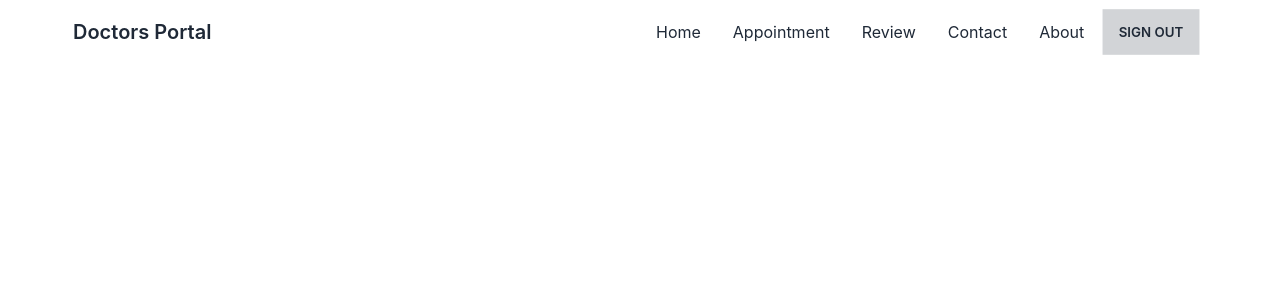
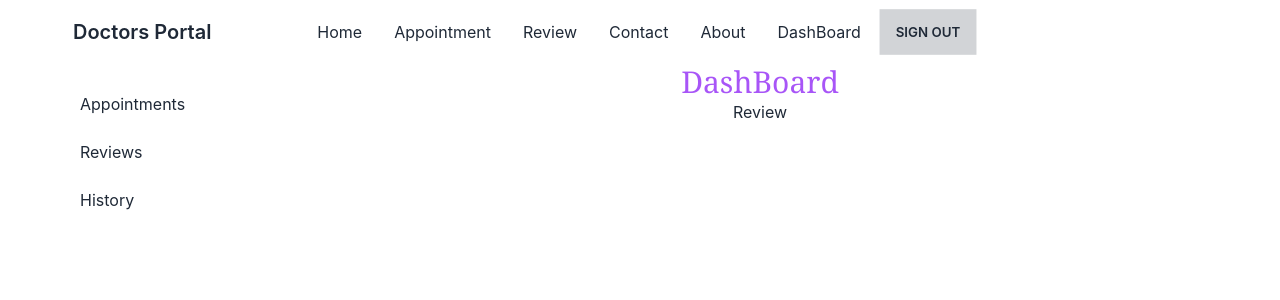
Before and after one commit to ahammedmd852/doctors-portal-client, a React (Create React App) app: page /dashboard/review in a window 1280 px wide. Shown: the top 300 px of the page. Built offline with nearby package versions, Linux system fonts and the light colour scheme; no server answers; sample sign-in values are in the browser's storage.

Commit message:
dashboard added

```diff
--- a/src/App.js
+++ b/src/App.js
@@ -1,6 +1,6 @@
 import './App.css';
 import Navbar from './Pages/Shared/Navbar';
-import { Routes, Route, Link } from "react-router-dom";
+import { Routes, Route} from "react-router-dom";
 import Home from './Pages/Home/Home';
 import About from './Pages/About/About';
 import Login from './Pages/Login/Login';
@@ -9,6 +9,10 @@ import SignUp from './Pages/Login/SignUp';
 import RequireAuth from './Pages/Login/RequireAuth';
 import { ToastContainer} from 'react-toastify';
 import 'react-toastify/dist/ReactToastify.css';
+import DashBoard from './Pages/DashBoard/DashBoard';
+import MyAppointment from './Pages/DashBoard/MyAppointment';
+import MyReview from './Pages/DashBoard/MyReview';
+import MyHistory from './Pages/DashBoard/MyHistory';
 
 function App() {
   return (
@@ -22,6 +26,15 @@ function App() {
             <Appointment />
           </RequireAuth>
         } />
+        <Route path="dashboard" element={
+          <RequireAuth>
+            <DashBoard />
+          </RequireAuth>
+        } >
+          <Route index element={<MyAppointment/>}></Route>
+          <Route path='review' element={<MyReview/>}></Route>
+          <Route path='history' element={<MyHistory/>}></Route>
+        </Route>
         <Route path="login" element={<Login />} />
         <Route path="signup" element={<SignUp />} />
       </Routes>
--- a/src/Pages/Appointment/AvailableAppointments.js
+++ b/src/Pages/Appointment/AvailableAppointments.js
@@ -1,25 +1,27 @@
 import { format } from 'date-fns';
-import React, { useState, useEffect } from 'react';
+import React, { useState} from 'react';
+import { useQuery } from 'react-query';
+import Loading from '../Shared/Loading';
 import BookingModal from './BookingModal';
 import Service from './Service';
 
 const AvailableAppointments = ({ date }) => {
-    const [services, setServices] = useState([]);
     const [treatment, setTreatment] = useState(null);
     const formattedDate = format(date, 'PP');
 
-    useEffect(() => {
-        fetch(`http://localhost:5000/available?date=${formattedDate}`)
-            .then(res => res.json())
-            .then(data => setServices(data));
-    }, [])
+    const {data: services, isLoading, refetch} = useQuery(['available', formattedDate], () => fetch(`http://localhost:5000/available?date=${formattedDate}`)
+            .then(res => res.json()))
+
+            if(isLoading){
+                return <Loading></Loading>
+            }
 
     return (
         <div className='my-10'>
             <h4 className='text-xl text-secondary text-center my-12'>Available Appointments on {format(date, 'PP')}</h4>
             <div className='grid grid-cols-1 md:grid-cols-2 lg:grid-cols-3 gap-5'>
                 {
-                    services.map(service => <Service
+                    services?.map(service => <Service
                         key={service._id}
                         service={service}
                         setTreatment={setTreatment}
@@ -30,6 +32,7 @@ const AvailableAppointments = ({ date }) => {
                 date={date}
                 treatment={treatment}
                 setTreatment={setTreatment}
+                refetch= {refetch}
             ></BookingModal>}
         </div>
     );
--- a/src/Pages/Appointment/BookingModal.js
+++ b/src/Pages/Appointment/BookingModal.js
@@ -4,7 +4,7 @@ import { useAuthState } from "react-firebase-hooks/auth";
 import auth from "../../firebase.init";
 import { toast } from "react-toastify";
 
-const BookingModal = ({ date, treatment, setTreatment }) => {
+const BookingModal = ({ date, treatment, setTreatment, refetch }) => {
   const { _id, name, slots } = treatment;
   const [user] = useAuthState(auth);
   const formateDate = format(date, "PP");
@@ -39,6 +39,7 @@ const BookingModal = ({ date, treatment, setTreatment }) => {
         else{
             toast.error(`You already have an Appointment on ${data?.booking?.date} at ${data?.booking?.slot}`);
         }
+        refetch();
         setTreatment(null);
     });
   };
--- /dev/null
+++ b/src/Pages/DashBoard/DashBoard.js
@@ -0,0 +1,31 @@
+import React from "react";
+import { Link, Outlet } from "react-router-dom";
+
+const DashBoard = () => {
+  return (
+    <div className="drawer drawer-mobile">
+      <input id="my-drawer-2" type="checkbox" className="drawer-toggle" />
+      <div className="drawer-content text-center">
+        <h2 className="text-3xl text-purple-500 font-serif">DashBoard</h2>
+        <Outlet />
+      </div>
+      <div className="drawer-side">
+        <label htmlFor="my-drawer-2" className="drawer-overlay"></label>
+        <ul className="menu p-4 overflow-y-auto w-60 bg-base-100 text-base-content">
+          {/* <!-- Sidebar content here --> */}
+          <li>
+            <Link to="/dashboard">Appointments</Link>
+          </li>
+          <li>
+            <Link to="/dashboard/review">Reviews</Link>
+          </li>
+          <li>
+            <Link to="/dashboard/history">History</Link>
+          </li>
+        </ul>
+      </div>
+    </div>
+  );
+};
+
+export default DashBoard;
--- /dev/null
+++ b/src/Pages/DashBoard/MyAppointment.js
@@ -0,0 +1,47 @@
+import React, { useEffect, useState } from 'react';
+import { useAuthState } from 'react-firebase-hooks/auth';
+import auth from '../../firebase.init';
+
+const MyAppointment = () => {
+    const [appointments, setAppointments] = useState([]);
+    const [user] = useAuthState(auth);
+
+    useEffect(() => {
+        fetch(`http://localhost:5000/booking?patient=${user.email}`)
+        .then(res => res.json())
+        .then(data => setAppointments(data))
+    }, [user])
+
+    return (
+        <div>
+            <h2 className='mt-2 mb-4'>Your Appointments : {appointments.length}</h2>
+            <div className="overflow-x-auto">
+  <table className="table w-full">
+    <thead>
+      <tr>
+        <th>No.</th>
+        <th>Name</th>
+        <th>Date</th>
+        <th>Time</th>
+        <th>Treatment</th>
+      </tr>
+    </thead>
+    <tbody>
+        {
+            appointments.map((a, index) =>
+                <tr key={index}>
+                  <th>{index + 1}</th>
+                  <td>{a.patientName}</td>
+                  <td>{a.date}</td>
+                  <td>{a.slot}</td>
+                  <td>{a.treatment.name}</td>
+                </tr>)
+        }
+    </tbody>
+  </table>
+</div>
+        </div>
+    );
+};
+
+export default MyAppointment;
--- /dev/null
+++ b/src/Pages/DashBoard/MyHistory.js
@@ -0,0 +1,11 @@
+import React from 'react';
+
+const MyHistory = () => {
+    return (
+        <div>
+            <h2>My appointments history</h2>
+        </div>
+    );
+};
+
+export default MyHistory;
--- /dev/null
+++ b/src/Pages/DashBoard/MyReview.js
@@ -0,0 +1,11 @@
+import React from 'react';
+
+const MyReview = () => {
+    return (
+        <div>
+            <h2>Review</h2>
+        </div>
+    );
+};
+
+export default MyReview;
--- a/src/Pages/Shared/Navbar.js
+++ b/src/Pages/Shared/Navbar.js
@@ -1,8 +1,8 @@
-import { signOut } from 'firebase/auth';
-import React from 'react';
-import { useAuthState } from 'react-firebase-hooks/auth';
-import { Link } from 'react-router-dom';
-import auth from '../../firebase.init';
+import { signOut } from "firebase/auth";
+import React from "react";
+import { useAuthState } from "react-firebase-hooks/auth";
+import { Link } from "react-router-dom";
+import auth from "../../firebase.init";
 
 const Navbar = () => {
   const [user] = useAuthState(auth);
@@ -11,31 +11,92 @@ const Navbar = () => {
     signOut(auth);
   };
 
-    const menuItems = <>
-        <li><Link to="/">Home</Link></li>
-        <li><Link to="/appointment">Appointment</Link></li>
-        <li><Link to="/review">Review</Link></li>
-        <li><Link to="/contact">Contact</Link></li>
-        <li><Link to="/about">About</Link></li>
-        <li>{user ? <button onClick={logout} className="btn btn-active btn-ghost">Sign Out</button> : <Link to="/login">Login</Link>}</li>
+  const menuItems = (
+    <>
+      <li>
+        <Link to="/">Home</Link>
+      </li>
+      <li>
+        <Link to="/appointment">Appointment</Link>
+      </li>
+      <li>
+        <Link to="/review">Review</Link>
+      </li>
+      <li>
+        <Link to="/contact">Contact</Link>
+      </li>
+      <li>
+        <Link to="/about">About</Link>
+      </li>
+      {user && (
+        <li>
+          <Link to="/dashboard">DashBoard</Link>
+        </li>
+      )}
+      <li>
+        {user ? (
+          <button onClick={logout} className="btn btn-active btn-ghost">
+            Sign Out
+          </button>
+        ) : (
+          <Link to="/login">Login</Link>
+        )}
+      </li>
     </>
+  );
   return (
     <div className="navbar bg-base-100">
       <div className="navbar-start">
         <div className="dropdown">
           <label tabIndex="0" className="btn btn-ghost lg:hidden">
-                        <svg xmlns="http://www.w3.org/2000/svg" className="h-5 w-5" fill="none" viewBox="0 0 24 24" stroke="currentColor"><path strokeLinecap="round" strokeLinejoin="round" strokeWidth="2" d="M4 6h16M4 12h8m-8 6h16" /></svg>
+            <svg
+              xmlns="http://www.w3.org/2000/svg"
+              className="h-5 w-5"
+              fill="none"
+              viewBox="0 0 24 24"
+              stroke="currentColor"
+            >
+              <path
+                strokeLinecap="round"
+                strokeLinejoin="round"
+                strokeWidth="2"
+                d="M4 6h16M4 12h8m-8 6h16"
+              />
+            </svg>
           </label>
-                    <ul tabIndex="0" className="menu menu-compact dropdown-content mt-3 p-2 shadow bg-base-100 rounded-box w-52">
+          <ul
+            tabIndex="0"
+            className="menu menu-compact dropdown-content mt-3 p-2 shadow bg-base-100 rounded-box w-52"
+          >
             {menuItems}
           </ul>
         </div>
         <a className="btn btn-ghost normal-case text-xl">Doctors Portal</a>
       </div>
       <div className="navbar-center hidden lg:flex">
-                <ul className="menu menu-horizontal p-0">
-                    {menuItems}
-                </ul>
+        <ul className="menu menu-horizontal p-0">{menuItems}</ul>
+      </div>
+      <div className="navbar-end">
+        <label
+          tabIndex="1"
+          htmlFor="my-drawer-2"
+          className="btn btn-ghost lg:hidden"
+        >
+          <svg
+            xmlns="http://www.w3.org/2000/svg"
+            className="h-5 w-5"
+            fill="none"
+            viewBox="0 0 24 24"
+            stroke="currentColor"
+          >
+            <path
+              strokeLinecap="round"
+              strokeLinejoin="round"
+              strokeWidth="2"
+              d="M4 6h16M4 12h8m-8 6h16"
+            />
+          </svg>
+        </label>
       </div>
     </div>
   );
```
Lines whose indentation alone changed are shown as unchanged.
